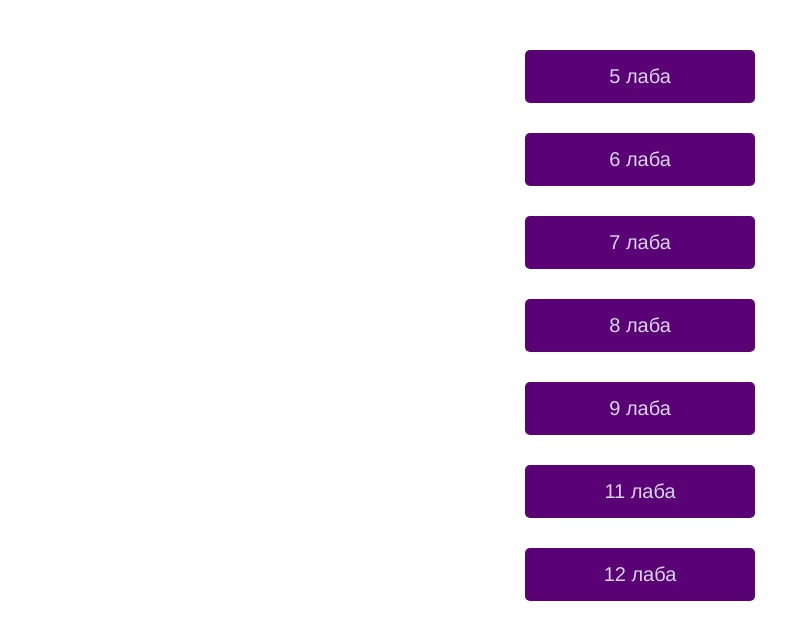
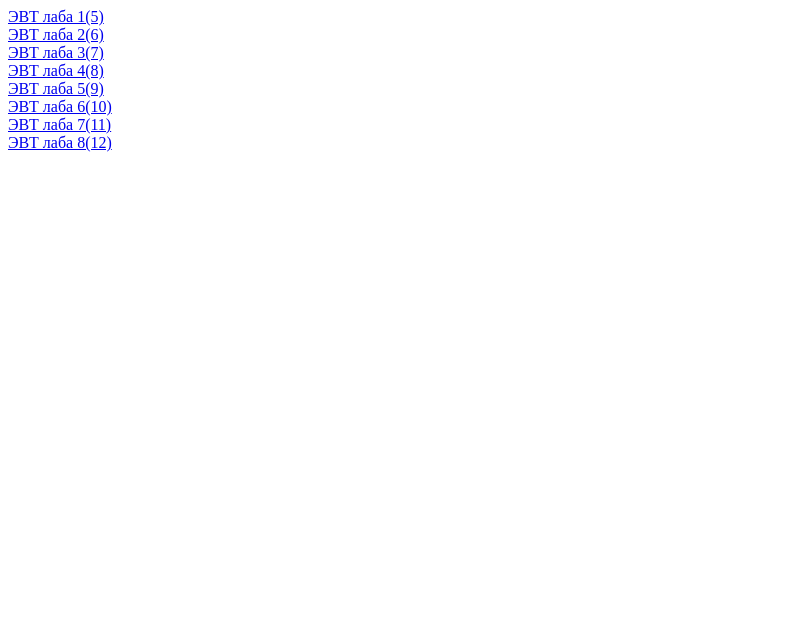
Before and after one commit to Zamotaev-ntn/evt_labs_6sem, a plain HTML site: page index.html in a window 1280 px wide. Shown: the whole page, without its empty margins (0-809 px from the left). Drawn offline with Linux system fonts and the light colour scheme.

Commit message:
Update index.html

```diff
--- a/index.html
+++ b/index.html
@@ -1,51 +1,18 @@
 <!DOCTYPE html>
-<html lang="en">
+<html lang="ru">
 <head>
-    <meta charset="UTF-8">
-    <meta name="viewport" content="width=device-width, initial-scale=1.0">
-    <title>Document</title>
-    <style>
-        /* Стили для навигационного меню */
-        nav {
-            display: flex;
-            flex-direction: column;
-            align-items: center;
-            margin-top: 35px;
-        }
-
-        /* Стили для ссылок */
-        nav a {
-            display: block;
-            width: 200px;
-            padding: 15px;
-            margin: 15px 0;
-            text-align: center;
-            text-decoration: none;
-            font-size: 20px;
-            color: #d5d5ec;
-            background-color: #5a0275;
-            border-radius: 5px;
-            transition: background-color 0.3s ease;
-            font-family: 'Franklin Gothic Medium', 'Arial Narrow', Arial, sans-serif;
-        }
-
-        /* Эффект наведения на ссылки */
-        nav a:hover {
-            background-color: #c99c23; /* Темнее при наведении */
-        }
-    </style>
+  <meta charset="UTF-8">
+  <meta name="viewport" content="width=device-width, initial-scale=1.0">
+  <title>ЭВТ лабы</title>
 </head>
 <body>
-
-<nav>
-    <a href="1 laba\index.html"> 5 лаба</a>
-    <a href="2 laba\6_lab_EVT.html"> 6 лаба</a>
-    <a href="3 laba\EVT_lab7.html"> 7 лаба</a>
-    <a href="4 laba\EVT_lab8.html"> 8 лаба</a>
-    <a href="5 laba\EVT_lab9.html"> 9 лаба</a>
-    <a href="7 laba\index.html"> 11 лаба</a>
-    <a href="8_laba\reveal.js\index.html"> 12 лаба</a>
-</nav>
-
+  <a href = "лр/1/main.html">ЭВТ лаба 1(5)</a><br>
+  <a href = "лр/2/main.html">ЭВТ лаба 2(6)</a><br>
+  <a href = "лр/3/main.html">ЭВТ лаба 3(7)</a><br>
+  <a href = "лр/4/main.html">ЭВТ лаба 4(8)</a><br>
+  <a href = "лр/5/main.html">ЭВТ лаба 5(9)</a><br>
+  <a href = "лр/6/main.html">ЭВТ лаба 6(10)</a><br>
+  <a href = "лр/7/main.html">ЭВТ лаба 7(11)</a><br>
+  <a href = "лр/8/main.html">ЭВТ лаба 8(12)</a><br>
 </body>
 </html>
```
